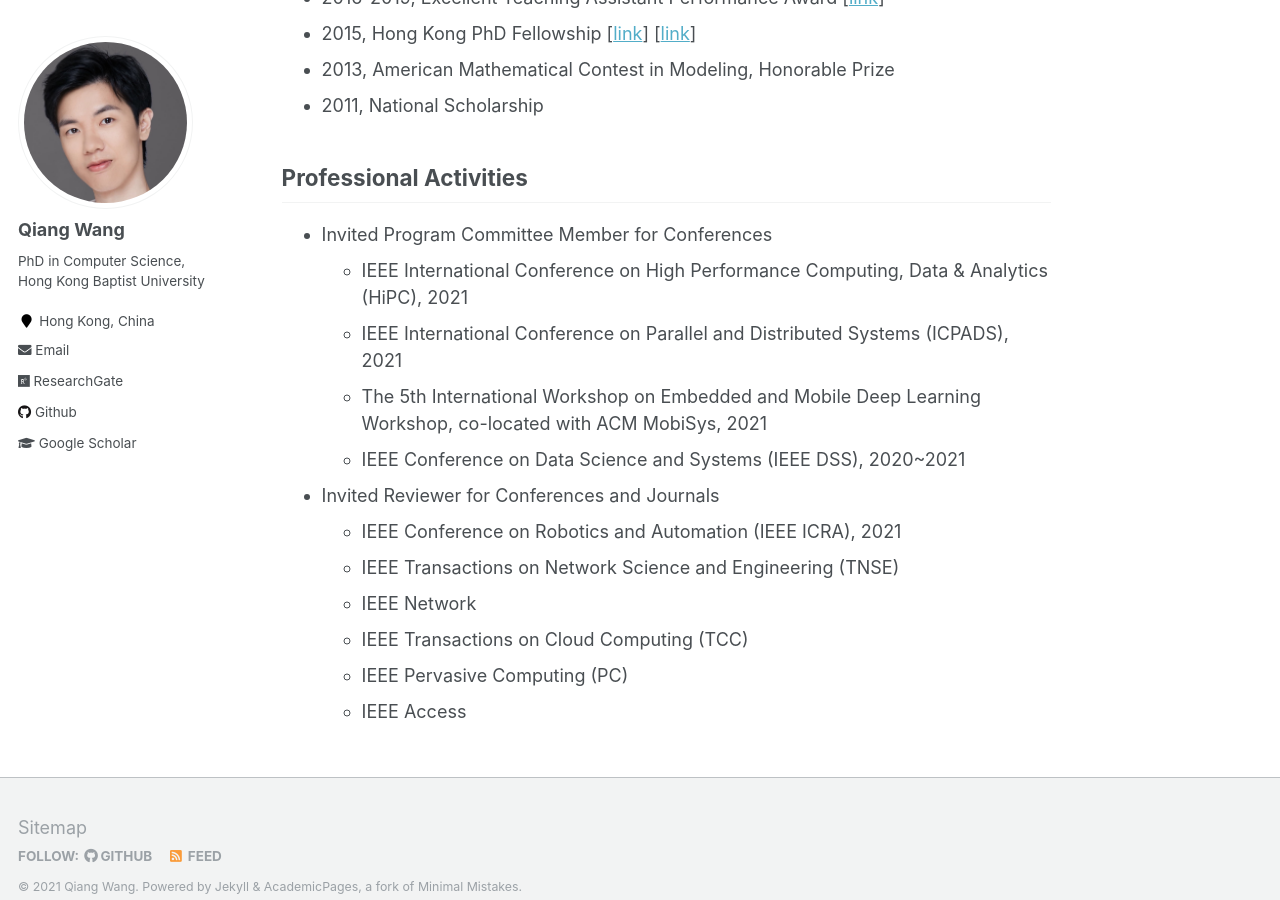
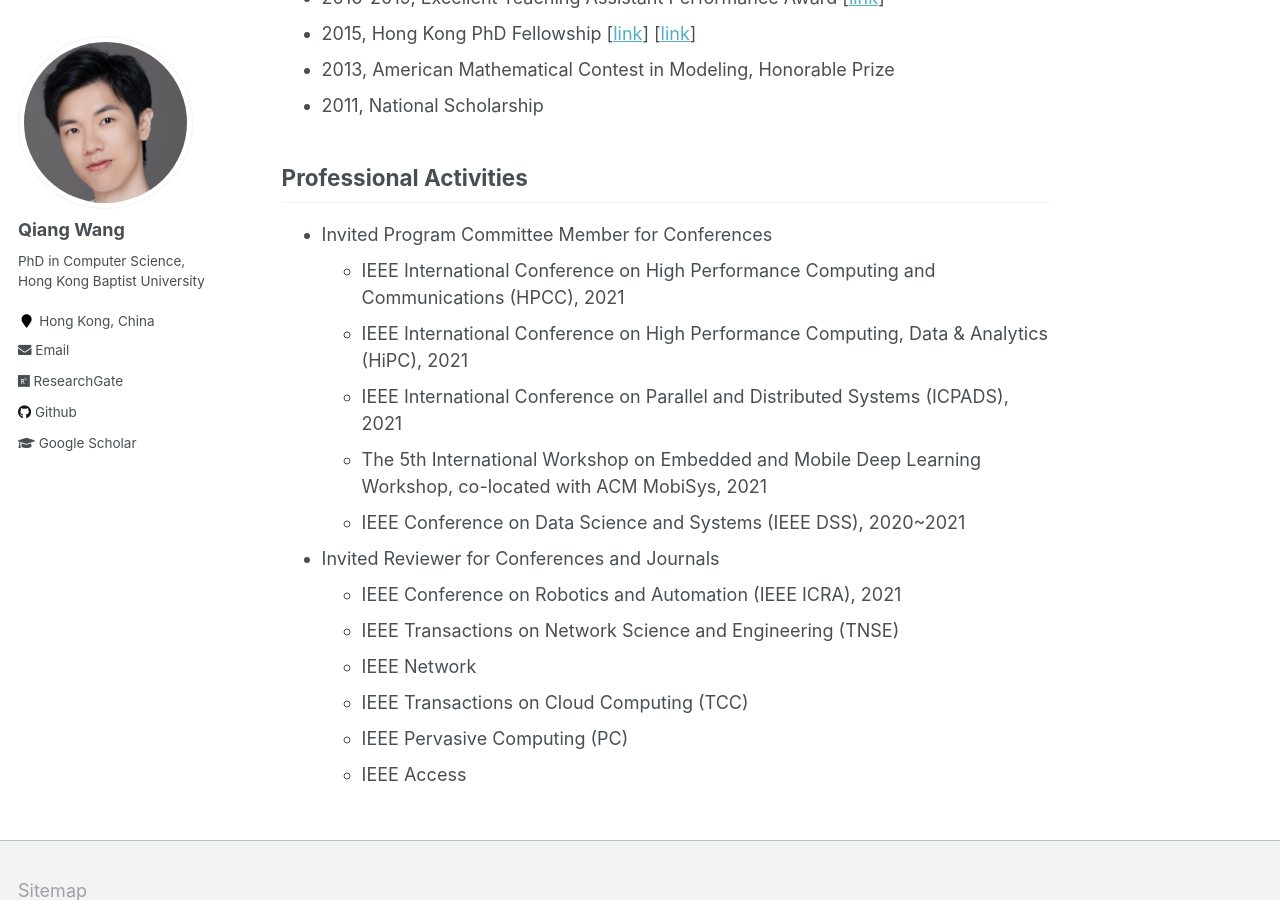
Before and after one commit to blackjack2015/blackjack2015.github.io, a Jekyll site: the page built from _pages/about.md, in a window 1280 px wide and 900 px high, scrolled down 1611 px. Built offline with Jekyll 4.4.1, drawn with Linux system fonts in a browser that asks for light colours.

Commit message:
Update about.md

```diff
--- a/_pages/about.md
+++ b/_pages/about.md
@@ -40,6 +40,7 @@ Qiang Wang is currently a Research Assistant Professor at Department of Computer
 
 ## Professional Activities
 + Invited Program Committee Member for Conferences
+    + IEEE International Conference on High Performance Computing and Communications (HPCC), 2021
     + IEEE International Conference on High Performance Computing, Data & Analytics (HiPC), 2021
     + IEEE International Conference on Parallel and Distributed Systems (ICPADS), 2021
     + The 5th International Workshop on Embedded and Mobile Deep Learning Workshop, co-located with ACM MobiSys, 2021
```
